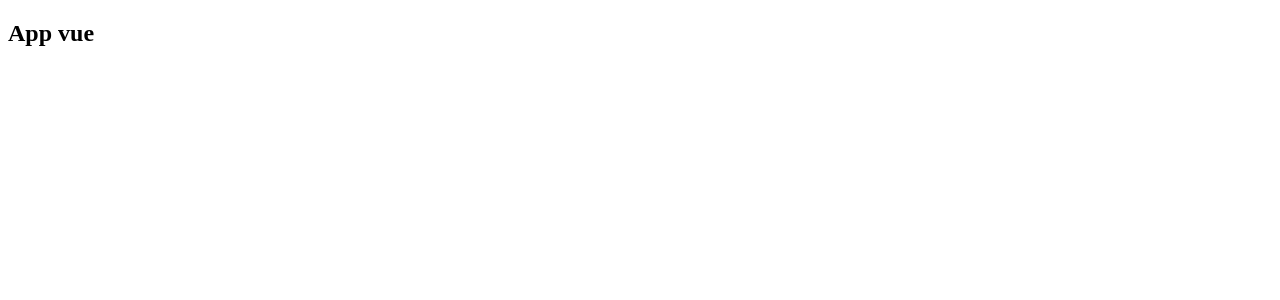
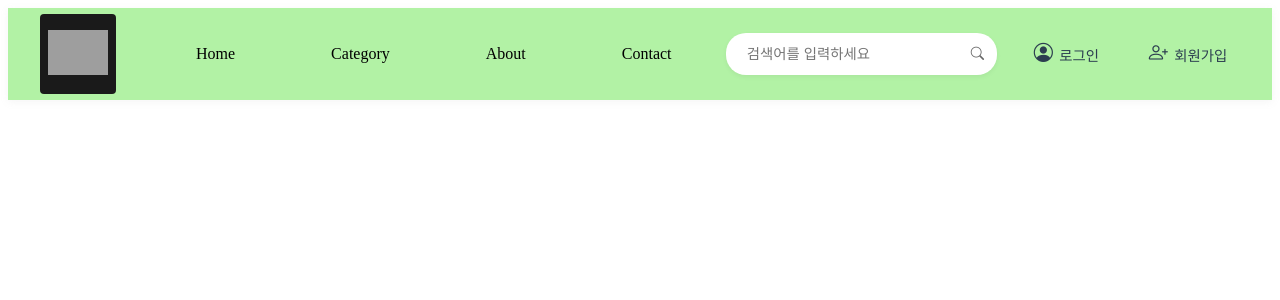
Before and after one commit to solveDayLee/FinalPJT, a Vue app in the folder PJT_soda_vue/soda-vue/: page / in a window 1280 px wide. Before the commit this address had no page. Shown: the top 300 px of the page. Built offline with nearby package versions, Linux system fonts and the light colour scheme; grey boxes are pictures that could not be loaded.

Commit message:
충돌해결

```diff
--- a/PJT_soda_vue/soda-vue/package.json
+++ b/PJT_soda_vue/soda-vue/package.json
@@ -10,6 +10,7 @@
   },
   "dependencies": {
     "axios": "^1.7.7",
+    "bootstrap-icons": "^1.11.3",
     "pinia": "^2.2.6",
     "vue": "^3.5.12",
     "vue-router": "^4.4.5"
--- a/PJT_soda_vue/soda-vue/src/App.vue
+++ b/PJT_soda_vue/soda-vue/src/App.vue
@@ -1,13 +1,184 @@
 <template>
-  <div>
-    <h2>App vue</h2>
-  </div>
-</template>
+  <header>
+    <div class="header-container">
+      <div class="logo-wrapper">
+        <div class="logo-background">
+          <img :src="logo" alt="엣코 로고" class="logo-container">
+        </div>
+      </div>
 
-<script setup>
+      <nav class="nav-menu">
+        <div class="nav-item">Home</div>
+        <div class="nav-item">Category</div>
+        <div class="nav-item">About</div>
+        <div class="nav-item">Contact</div>
+      </nav>
 
-</script>
+      <div class="user-actions">
+        <div class="search-container">
+          <input type="text" placeholder="검색어를 입력하세요" class="search-input">
+          <button type="submit" class="search-btn">
+            <i class="bi bi-search"></i>
+          </button>
+        </div>
 
-<style scoped>
+        <div class="auth-links">
+          <a href="#" class="auth-link">
+            <i class="bi bi-person-circle"></i>
+            로그인
+          </a>
+          <a href="#" class="auth-link">
+            <i class="bi bi-person-plus"></i>
+            회원가입
+          </a>
+        </div>
+      </div>
+    </div>
+  </header>
+ </template>
 
-</style>
+ <script setup>
+ import logo from '@/assets/로고/엣코 로고.gif'
+ </script>
+
+ <style scoped>
+ header {
+  padding: 1rem 2rem;
+  background-color: rgb(178, 242, 165);
+  box-shadow: 0 2px 8px rgba(158, 157, 157, 0.1);
+ }
+
+ .header-container {
+  display: flex;
+  align-items: center;
+  max-width: 1200px;
+  margin: 0 auto;
+  height: 60px;
+  position: relative;  /* 자식 요소의 절대 위치 기준점 */
+}
+
+ /* 로고 스타일 */
+ .logo-wrapper {
+  flex-shrink: 0;     /* 로고 크기 고정 */
+  margin-left: 0;     /* 왼쪽 마진 제거 */
+}
+
+ .logo-background {
+  background-color: #1a1a1a;  /* 로고 배경만 어둡게 */
+  padding: 0.5rem;
+  border-radius: 4px;
+
+ }
+
+ .logo-container {
+  width: 60px;
+  height: 60px;
+  object-fit: contain;
+  transition: transform 0.3s ease;
+ }
+
+ .logo-container:hover {
+  transform: scale(1.05);
+ }
+
+ /* 네비게이션 메뉴 스타일 */
+ .nav-menu {
+  display: flex;
+  justify-content: center;
+  align-items: center;
+  gap: 4rem;
+  margin-left: 4rem;
+ }
+
+ .nav-item {
+  padding: 0.5rem 1rem;
+  cursor: pointer;
+  border-radius: 4px;
+  font-weight: 500;
+  transition: all 0.3s ease;
+ }
+
+ .nav-item:hover {
+  background-color: rgba(255, 255, 255, 0.4);
+  transform: translateY(-2px);
+ }
+
+ /* 검색창 스타일 */
+ .search-container {
+  display: flex;
+  align-items: center;
+  background-color: white;
+  border-radius: 20px;
+  padding: 0.3rem;
+  box-shadow: 0 2px 5px rgba(0, 0, 0, 0.05);
+  transition: all 0.3s ease;
+ }
+
+ .search-input {
+  border: none;
+  padding: 0.5rem 1rem;
+  width: 200px;
+  border-radius: 20px;
+  font-size: 0.9rem;
+  transition: all 0.3s ease;
+ }
+
+ .search-input:focus {
+  outline: none;
+  width: 220px;
+ }
+
+ .search-btn {
+  display: flex;
+  align-items: center;
+  justify-content: center;
+  cursor: pointer;
+  border-radius: 50%;
+  border: none;
+  background-color: transparent;
+  padding: 0.5rem;
+  color: #666;
+  transition: all 0.3s ease;
+ }
+
+ .search-btn:hover {
+  color: #4CAF50;
+  background-color: rgba(76, 175, 80, 0.1);
+ }
+
+ /* 사용자 액션 영역 스타일 */
+ .user-actions {
+  display: flex;
+  align-items: center;
+  gap: 1.5rem;
+  margin-left: auto;
+ }
+
+ .auth-links {
+  display: flex;
+  gap: 1.5rem;
+ }
+
+ .auth-link {
+  display: flex;
+  align-items: center;
+  gap: 0.4rem;
+  color: #2C3E50;
+  text-decoration: none;
+  font-weight: 500;
+  font-size: 0.9rem;
+  transition: all 0.3s ease;
+  padding: 0.4rem 0.8rem;
+  border-radius: 4px;
+ }
+
+ .auth-link i {
+  font-size: 1.2rem;
+ }
+
+ .auth-link:hover {
+  color: #4CAF50;
+  background-color: rgba(255, 255, 255, 0.4);
+  transform: translateY(-1px);
+ }
+ </style>
--- a/PJT_soda_vue/soda-vue/src/main.js
+++ b/PJT_soda_vue/soda-vue/src/main.js
@@ -1,3 +1,4 @@
+import 'bootstrap-icons/font/bootstrap-icons.css'
 
 import { createApp } from 'vue'
 import { createPinia } from 'pinia'
```
Also changed, not shown: 1 other file (tests, documents, lock files or other folders).
